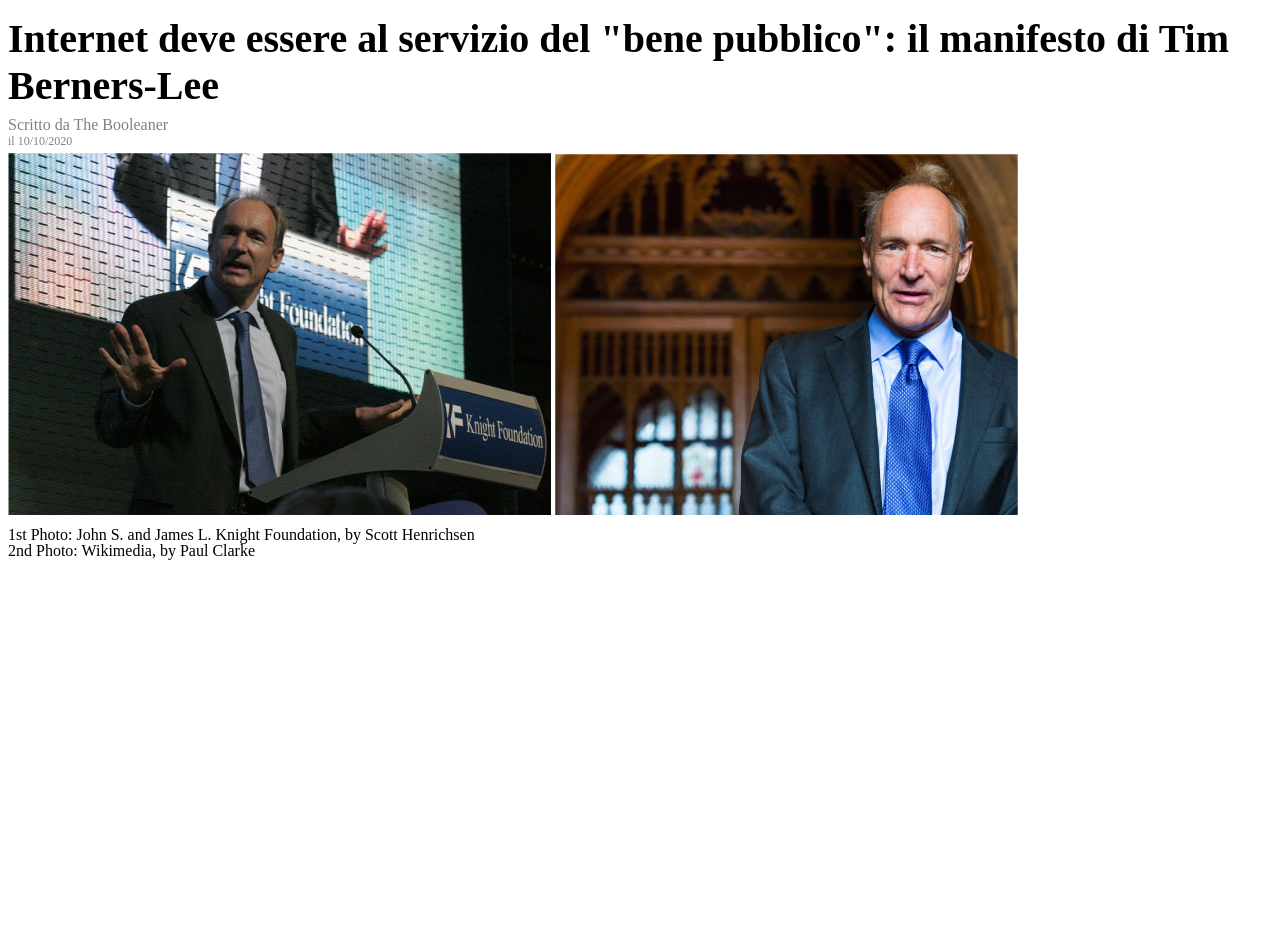
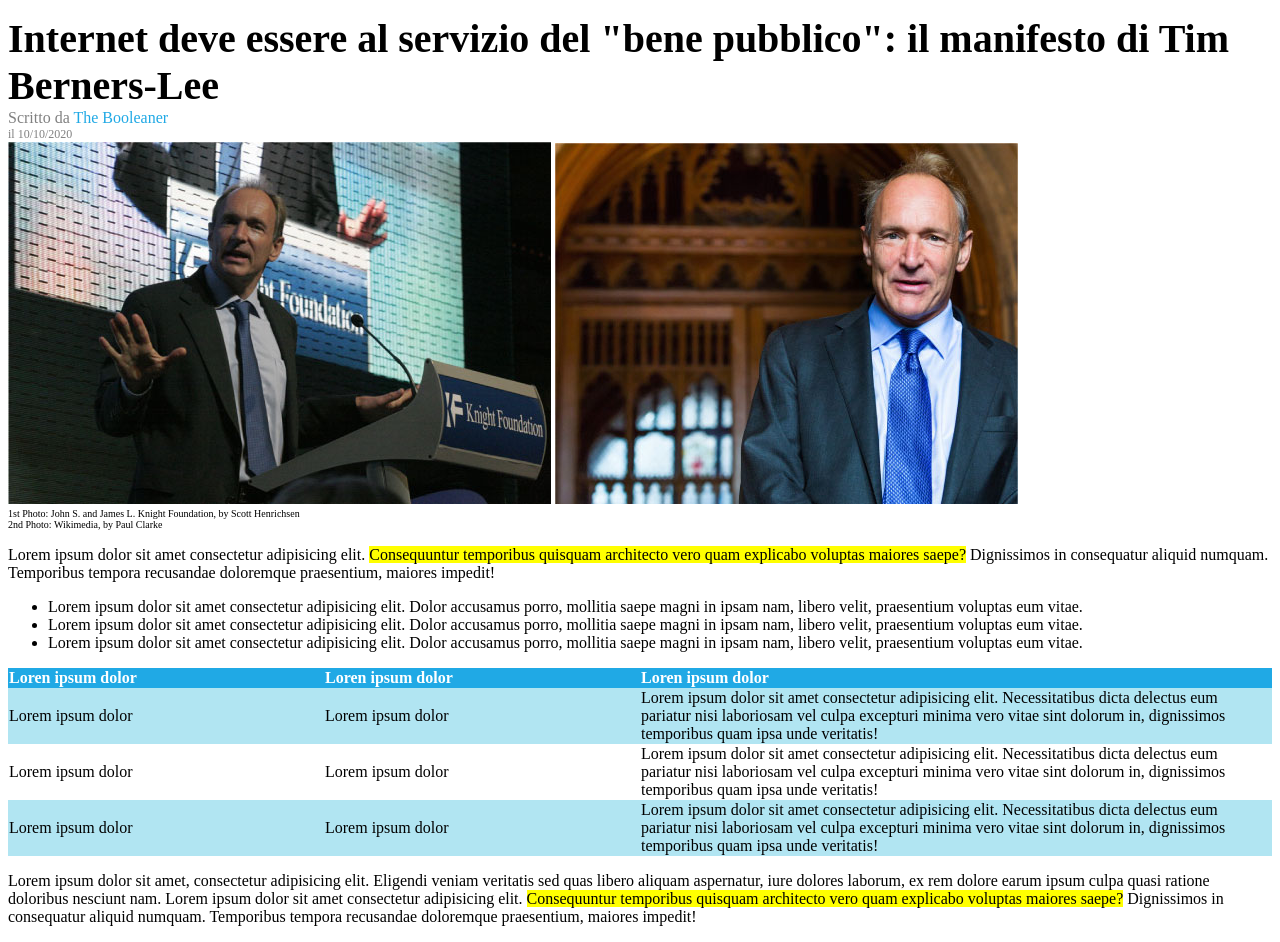
Before and after one commit to codewithFRANKGIGLI/html-css-booleaner, a plain HTML site: page index.html in a window 1280 px wide. Shown: the part 148-1090 px from the top of the page. Before the commit the page ends 800 px from the top, so only its background shows below. Drawn offline with Linux system fonts and the light colour scheme.

Commit message:
feat: add article

```diff
--- a/index.html
+++ b/index.html
@@ -12,11 +12,12 @@
         <img id="logo" src="./img/logo.svg" alt="Logo-Booleaner">
     </header>
     <!-- /Intestazione -->
+    <!-- ARTICOLO -->
     <article>
         <!-- Titolo articolo -->
         <div>
             <h1>Internet deve essere al servizio del "bene pubblico": il manifesto di Tim Berners-Lee</h1>
-            <p id="writer"> Scritto da <a href="asd.html" target="_blank"></a>The Booleaner</p>
+            <p id="writer"> Scritto da <a href="asd.html" target="_blank"></a><span id="nome-writer">The Booleaner</span></p>
             <p id="date">il 10/10/2020</p>
         </div>
         <!-- /Titolo articolo -->
@@ -24,10 +25,47 @@
         <div>
             <img src="/img/tim-1.jpg" alt="Foto 1 di Tim">
             <img src="/img/tim-2.jpg" alt="Foto 2 di Tim">
-            <p>1st Photo: John S. and James L. Knight Foundation, by Scott Henrichsen</p>
-            <p>2nd Photo: Wikimedia, by Paul Clarke</p>
+            <p class="caption">1st Photo: John S. and James L. Knight Foundation, by Scott Henrichsen</p>
+            <p class="caption">2nd Photo: Wikimedia, by Paul Clarke</p>
         </div>
         <!-- /Immagini e didascalia -->
+        <!-- Testo articolo -->
+        <div>
+            <p>Lorem ipsum dolor sit amet consectetur adipisicing elit. <span id="highlighted">Consequuntur temporibus quisquam architecto vero quam explicabo voluptas maiores saepe?</span> Dignissimos in consequatur aliquid numquam. Temporibus tempora recusandae doloremque praesentium, maiores impedit!</p>
+            <ul>
+                <li>Lorem ipsum dolor sit amet consectetur adipisicing elit. Dolor accusamus porro, mollitia saepe magni in ipsam nam, libero velit, praesentium voluptas eum vitae.</li>
+                <li>Lorem ipsum dolor sit amet consectetur adipisicing elit. Dolor accusamus porro, mollitia saepe magni in ipsam nam, libero velit, praesentium voluptas eum vitae.</li>
+                <li>Lorem ipsum dolor sit amet consectetur adipisicing elit. Dolor accusamus porro, mollitia saepe magni in ipsam nam, libero velit, praesentium voluptas eum vitae.</li>
+            </ul>
+            <table>
+                <thead><tr>
+                    <th>Loren ipsum dolor</th>
+                    <th>Loren ipsum dolor</th>
+                    <th>Loren ipsum dolor</th>
+                </tr></thead>
+                <tbody>
+                    <tr id="tr1">
+                        <td>Lorem ipsum dolor</td>
+                        <td>Lorem ipsum dolor</td>
+                        <td>Lorem ipsum dolor sit amet consectetur adipisicing elit. Necessitatibus dicta delectus eum pariatur nisi laboriosam vel culpa excepturi minima vero vitae sint dolorum in, dignissimos temporibus quam ipsa unde veritatis!</td>
+                    </tr>
+                    <tr id="tr2">
+                        <td>Lorem ipsum dolor</td>
+                        <td>Lorem ipsum dolor</td>
+                        <td>Lorem ipsum dolor sit amet consectetur adipisicing elit. Necessitatibus dicta delectus eum pariatur nisi laboriosam vel culpa excepturi minima vero vitae sint dolorum in, dignissimos temporibus quam ipsa unde veritatis!</td>
+                    </tr>
+                    <tr id="tr3">
+                        <td>Lorem ipsum dolor</td>
+                        <td>Lorem ipsum dolor</td>
+                        <td>Lorem ipsum dolor sit amet consectetur adipisicing elit. Necessitatibus dicta delectus eum pariatur nisi laboriosam vel culpa excepturi minima vero vitae sint dolorum in, dignissimos temporibus quam ipsa unde veritatis!</td>
+                    </tr>
+                </tbody>
+            </table>
+            <p>Lorem ipsum dolor sit amet, consectetur adipisicing elit. Eligendi veniam veritatis sed quas libero aliquam aspernatur, iure dolores laborum, ex rem dolore earum ipsum culpa quasi ratione doloribus nesciunt nam. Lorem ipsum dolor sit amet consectetur adipisicing elit. <span id="highlighted">Consequuntur temporibus quisquam architecto vero quam explicabo voluptas maiores saepe?</span> Dignissimos in consequatur aliquid numquam. Temporibus tempora recusandae doloremque praesentium, maiores impedit!</p>
+        </div>
+        <!-- /Testo articolo -->
     </article>
+    <!-- /ARTICOLO -->
+
 </body>
 </html>
--- a/style.css
+++ b/style.css
@@ -10,20 +10,51 @@ header {
 }
 
 #writer, #date {
+    margin: 0;
     color: #808080;
 }
 
 h1 {
     font-size: 40px;
+    padding-top: 15px;
+}
+
+#nome-writer {
+    color: #20A9E5;
+}
+
+h1, .caption{
     margin: 0;
-    padding-top: 15px;
-
 }
 
 #date {
     font-size: 12px;
 }
 
-p {
-    line-height: 0%;
+.caption {
+    font-size: 10px;
 }
+
+#highlighted {
+    background-color: yellow;
+}
+
+thead {
+    background-color: #20A9E5;
+    color: white;
+    text-align: left;
+}
+
+th {
+    width: 25%;
+}
+th:last-child {
+    width: 50%;
+}
+table {
+    border-collapse: collapse;
+}
+
+#tr1, #tr3 {
+    background-color: #B1E5F2;
+}
```
